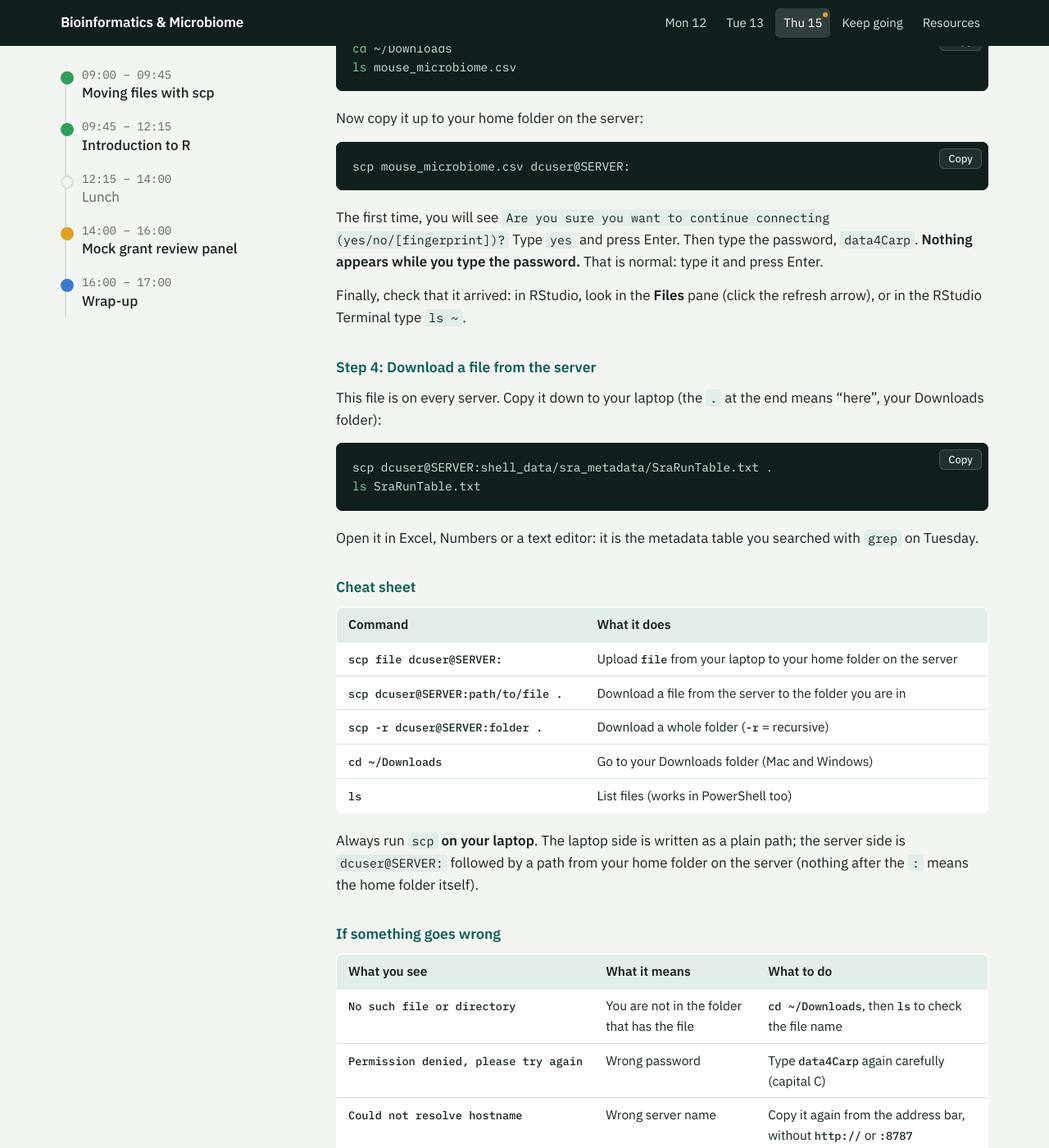
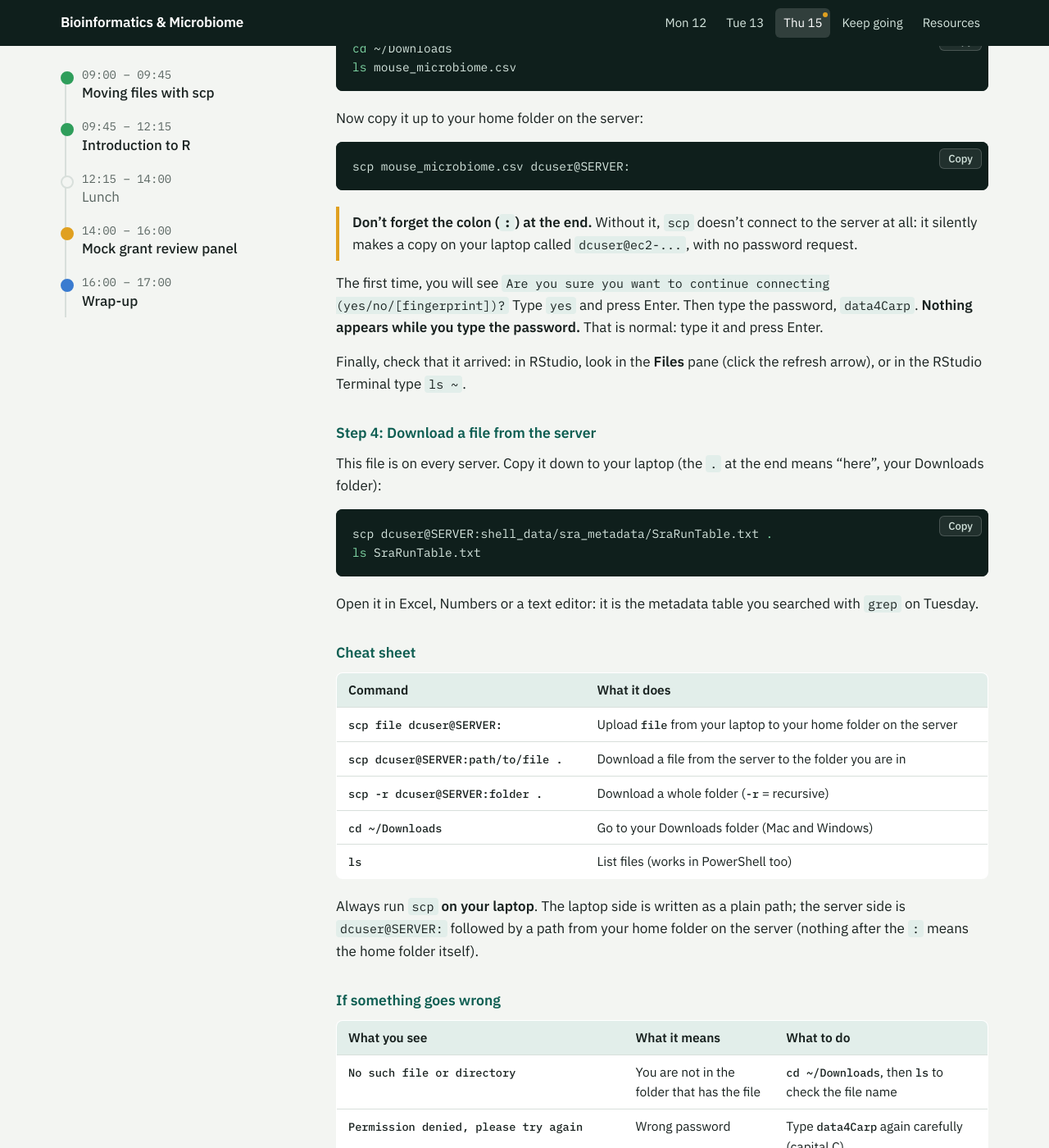
Before and after one commit to lukejharmon/tanzania2026, a Jekyll site: the page built from day4.md, in a window 1280 px wide and 1400 px high, scrolled down 1162 px. Shown: the whole window at 82% size. Built offline with Jekyll 4.4.1, drawn with Linux system fonts in a browser that asks for light colours; some of the changed text lies outside the part shown.

Commit message:
Day 4: warn about the missing colon in scp uploads
Co-Authored-By: Claude Opus 5.5 <noreply@anthropic.com>
Claude-Session: https://claude.ai/code/session_018TzzAXs5v8jwwhRDwTFwto

````diff
--- a/day4.md
+++ b/day4.md
@@ -57,6 +57,10 @@ Now copy it up to your home folder on the server:
 scp mouse_microbiome.csv dcuser@SERVER:
 ```
 
+**Don't forget the colon (`:`) at the end.** Without it, `scp` doesn't connect to the server at all: it silently
+makes a copy on your laptop called `dcuser@ec2-...`, with no password request.
+{: .tip}
+
 The first time, you will see `Are you sure you want to continue connecting (yes/no/[fingerprint])?`
 Type `yes` and press Enter. Then type the password, `data4Carp`. **Nothing appears while you type the password.** That is normal: type it and press Enter.
 
@@ -92,6 +96,7 @@ Always run `scp` **on your laptop**. The laptop side is written as a plain path;
 | `No such file or directory` | You are not in the folder that has the file | `cd ~/Downloads`, then `ls` to check the file name |
 | `Permission denied, please try again` | Wrong password | Type `data4Carp` again carefully (capital C) |
 | `Could not resolve hostname` | Wrong server name | Copy it again from the address bar, without `http://` or `:8787` |
+| No password request, and no file on the server | The `:` after the server name is missing | Add the `:` and run it again |
 | `Connection timed out` | The network is blocking `scp` | Use RStudio instead (below) |
 | `'scp' is not recognized` | Older Windows without scp | Use RStudio instead (below) |
 | Prompt says `dcuser@ip-...` | You are typing on the server | Open a terminal on your laptop |
````
